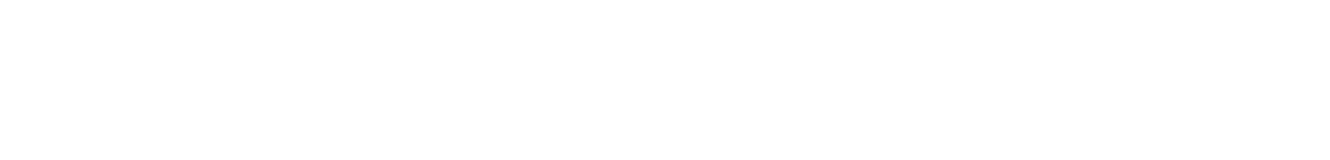
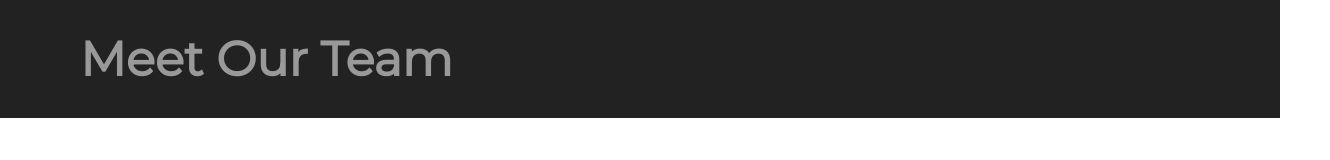
Before and after one commit to Broadcodes/js-our-team, a plain HTML site: page index.html in a window 1280 px wide. Shown: the whole page, 1330 px wide, since content can reach past the window. Drawn offline with Linux system fonts and the light colour scheme.

Commit message:
Header + Animazione titolo

```diff
--- a/css/style.css
+++ b/css/style.css
@@ -7,3 +7,22 @@
 body {
     font-family: sans-serif;
 }
+
+header{
+    background-color: #222;
+}
+
+header h1{
+    position: relative;
+    left: 50px;
+    font-size: 3rem;
+    color: #999;
+    font-family: 'Montserrat', sans-serif;
+    padding: 30px;
+    animation: opacity 5s;
+}
+
+@keyframes opacity {
+    from {opacity: 0; left: 0px;}
+    to {opacity: 1; left: 50px}
+  }
--- a/index.html
+++ b/index.html
@@ -1,23 +1,29 @@
 <!DOCTYPE html>
 <html lang="it">
+
 <head>
     <meta charset="UTF-8">
     <meta http-equiv="X-UA-Compatible" content="IE=edge">
     <meta name="viewport" content="width=device-width, initial-scale=1.0">
     <title>Our Team</title>
+    <link rel="preconnect" href="https://fonts.googleapis.com">
+    <link rel="preconnect" href="https://fonts.gstatic.com" crossorigin>
+    <link href="https://fonts.googleapis.com/css2?family=Montserrat&display=swap" rel="stylesheet">
 
     <link rel="shortcut icon" href="" type="image/x-icon">
     <link rel="stylesheet" href="css/style.css">
 
     <script type="text/javascript" src="js/script.js" defer></script>
 </head>
+
 <body>
     <header>
-
+        <h1>Meet Our Team</h1>
     </header>
 
     <main>
 
     </main>
 </body>
+
 </html>
```
Lines whose indentation alone changed are shown as unchanged.
